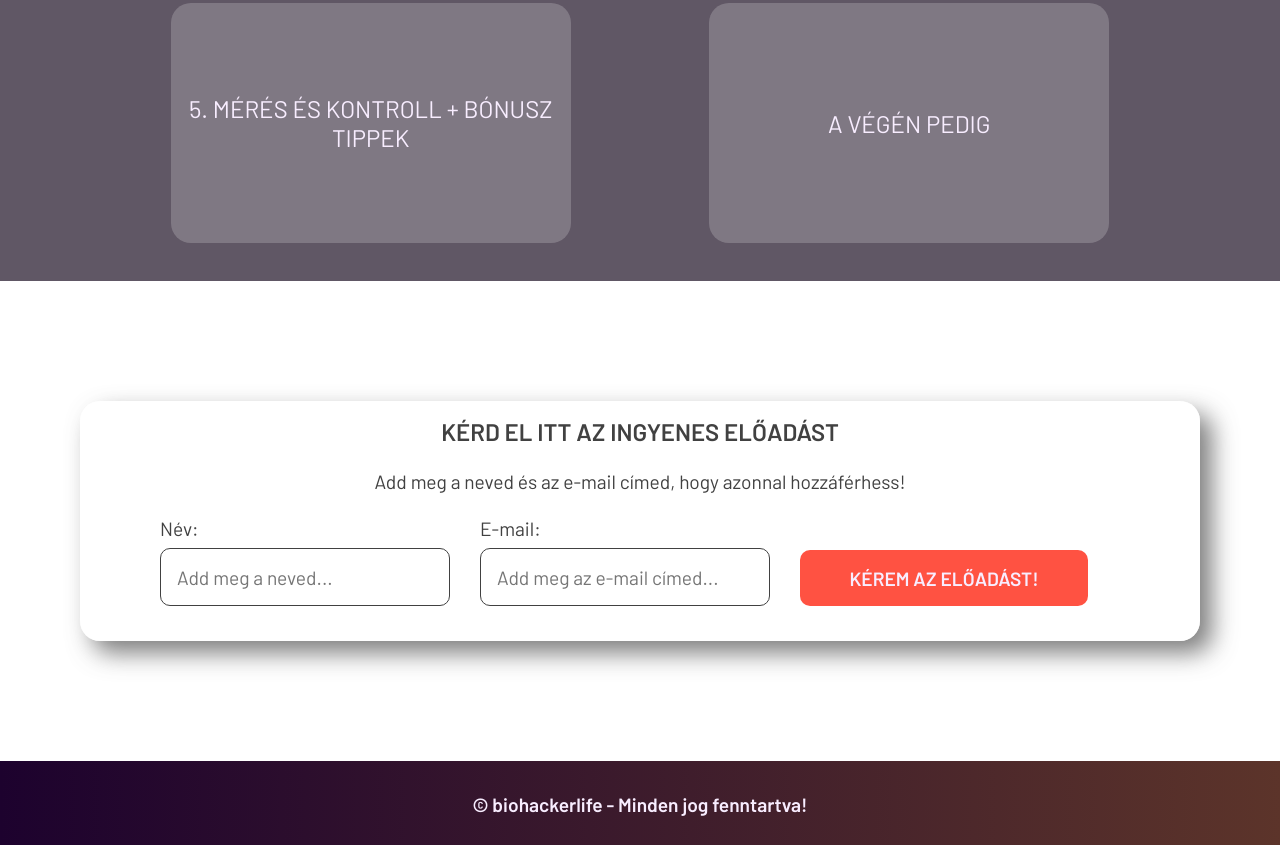
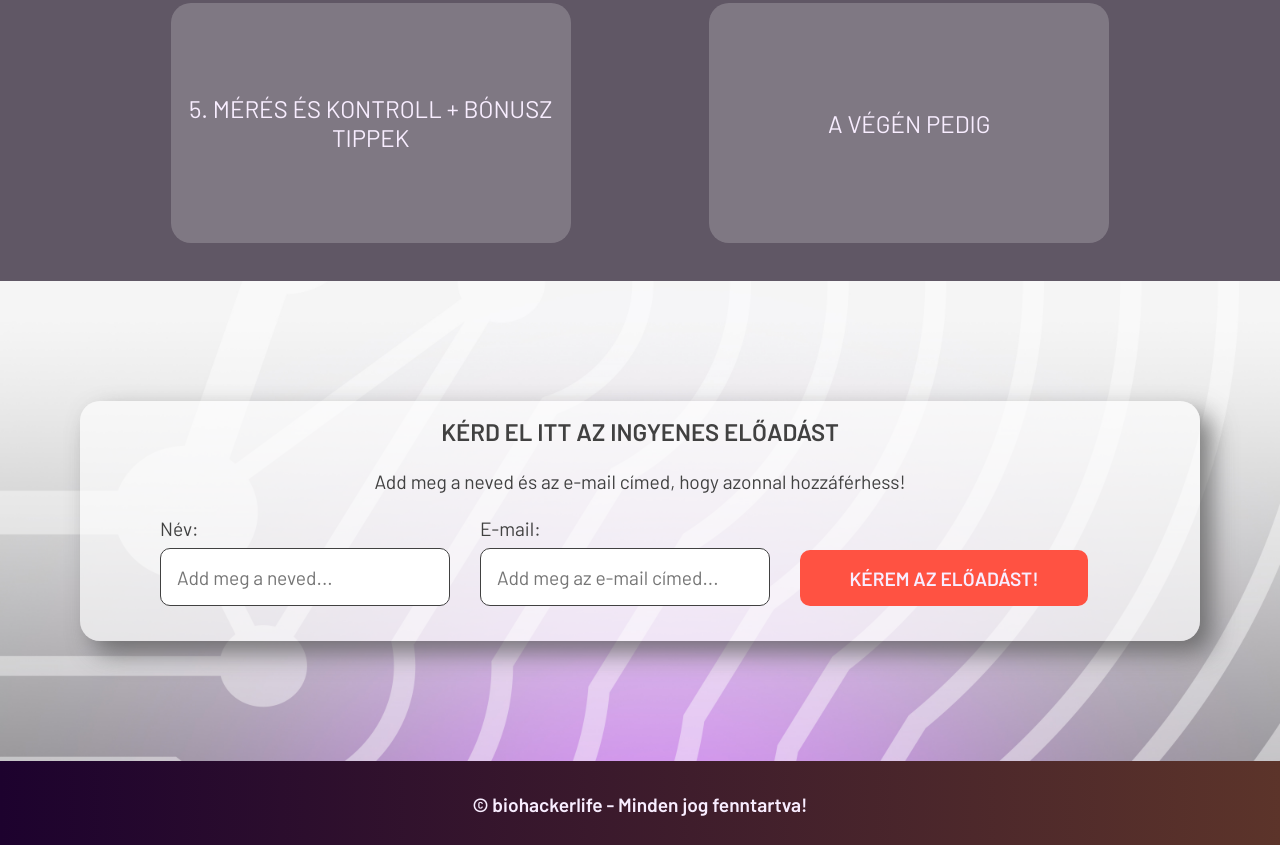
Before and after one commit to bacsurv/biohacker-life, a plain HTML site: page index.html in a window 1280 px wide. Shown: the part 2886-3731 px from the top of the page. Drawn offline with Linux system fonts and the light colour scheme; the site is published under a folder, as on GitHub Pages, so addresses that start at the root find nothing; a web font is replaced by a local one.

Commit message:
Update styles.css

```diff
--- a/styles/styles.css
+++ b/styles/styles.css
@@ -227,7 +227,7 @@
   #section_5 {
     color: var(--main_font_color_dark);
     height: 30rem;
-    background-image: url(/sources/images/4-bg.jpg);
+    background-image: url(../sources/images/4-bg.jpg);
     background-size: cover;
     display: flex;
     align-items: center;
```
